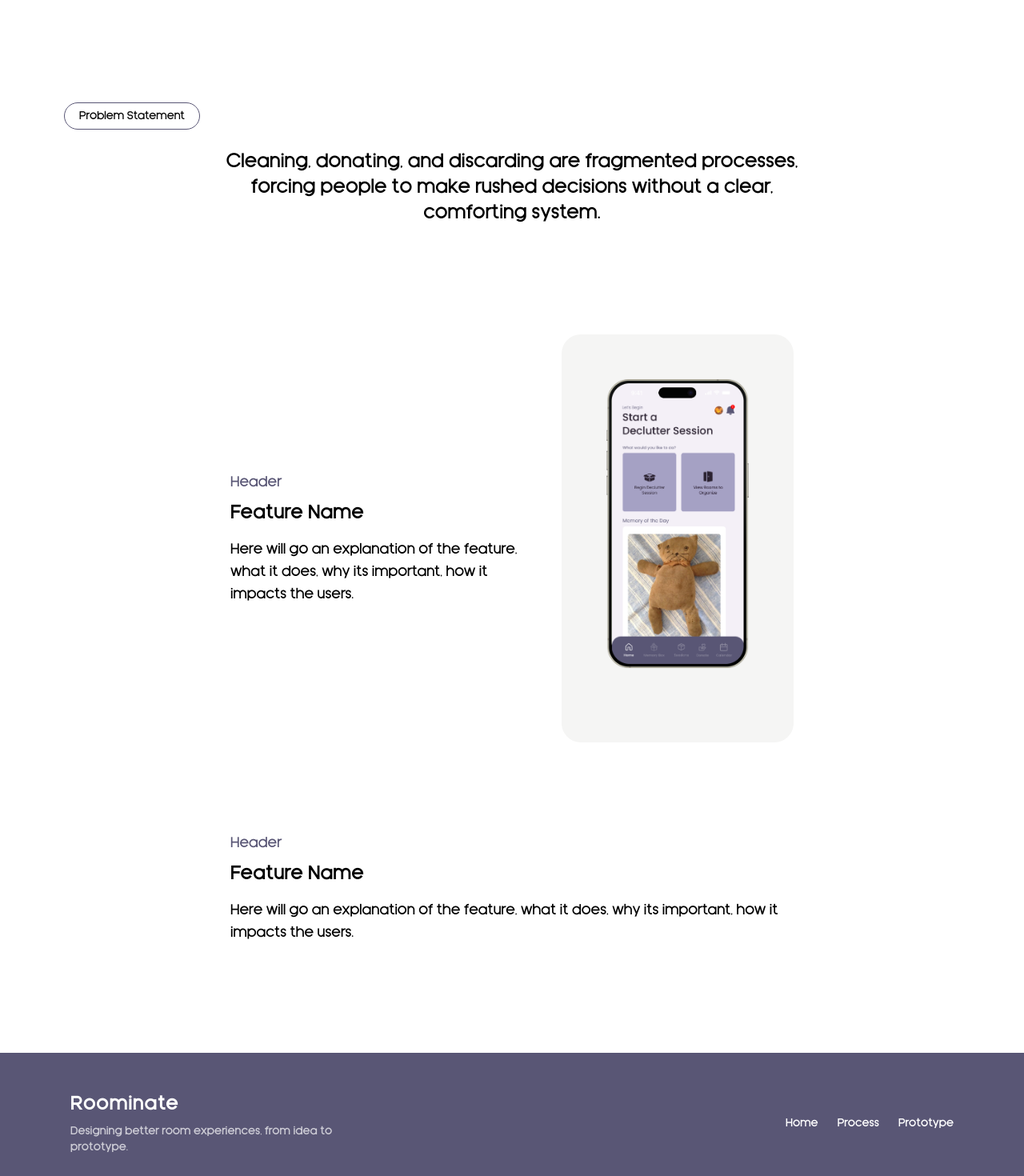
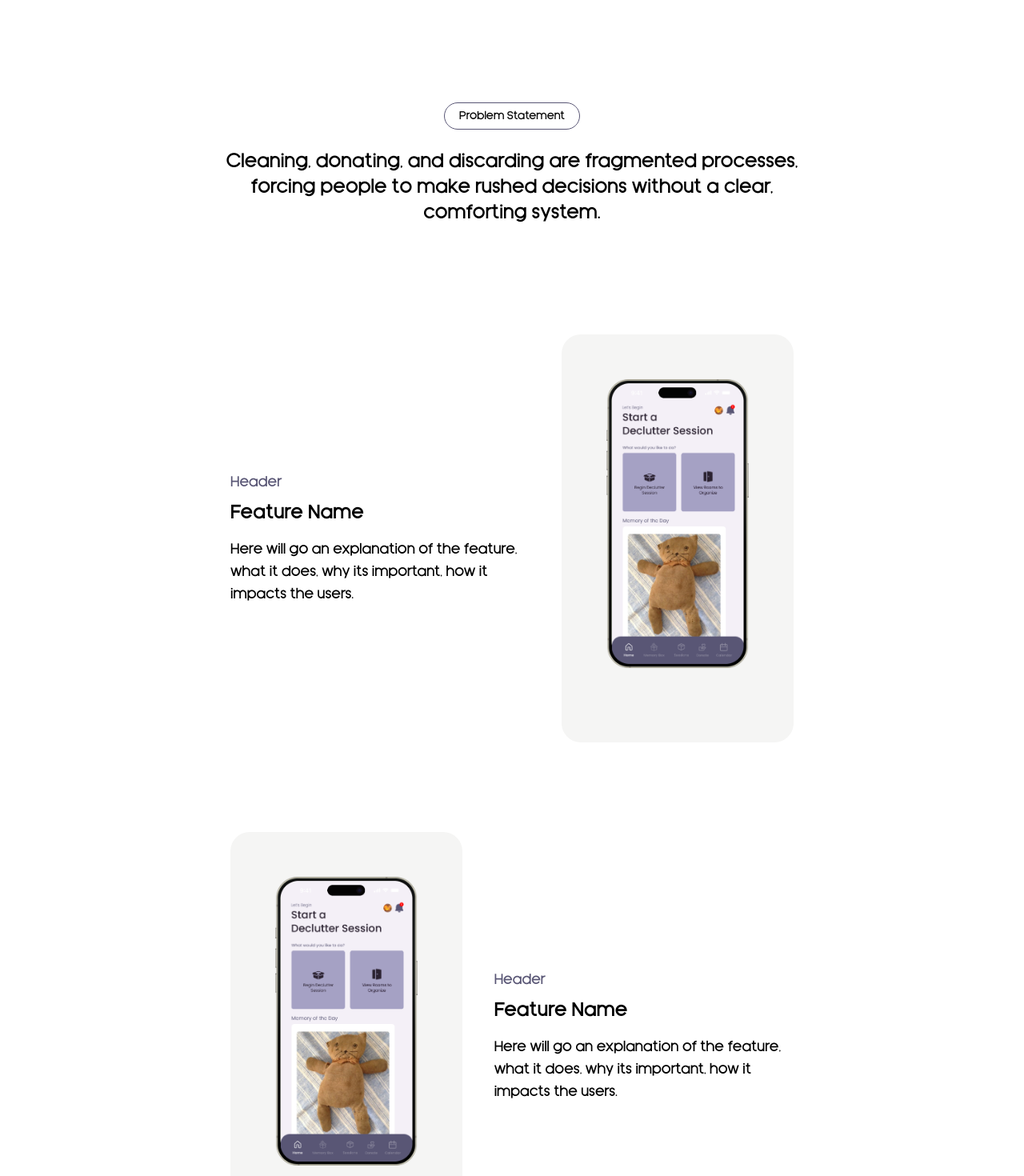
Before and after one commit to harjotsk03/roominate, a Next.js app: page / in a window 1280 px wide. Shown: the part 1000-2470 px from the top of the page at 80% size. Built offline with nearby package versions, Linux system fonts and the light colour scheme.

Commit message:
fix images on desktop

```diff
--- a/components/home/features.tsx
+++ b/components/home/features.tsx
@@ -32,16 +32,19 @@ export default function Features() {
         </div>
       </div>
       <div className="lg:py-14 px-0 lg:px-52 flex flex-col lg:flex-row gap-10 items-center">
-        <div className="lg:visible hidden w-full lg:w-[40vw] h-[450px] lg:h-[510px] overflow-hidden p-14 bg-stone-100 rounded-3xl">
+        {/* Desktop Image */}
+        <div className="hidden lg:block w-full lg:w-[40vw] h-[450px] lg:h-[510px] overflow-hidden p-14 bg-stone-100 rounded-3xl">
           <Image
             src={HomeLandingImage}
             alt="Home"
-            width={320} // px
-            height={200} // px
+            width={320}
+            height={200}
             className="object-contain w-full h-auto"
             priority
           />
         </div>
+
+        {/* Text */}
         <div>
           <p className="text-lg mt-10 lg:mt-0 font-light text-[#595675]">
             Header
@@ -52,12 +55,14 @@ export default function Features() {
             important, how it impacts the users.
           </p>
         </div>
-        <div className="lg:hidden visible w-full lg:w-[40vw] h-[450px] lg:h-[510px] overflow-hidden p-14 bg-stone-100 rounded-3xl">
+
+        {/* Mobile Image */}
+        <div className="block lg:hidden w-full h-[450px] overflow-hidden p-14 bg-stone-100 rounded-3xl">
           <Image
             src={HomeLandingImage}
             alt="Home"
-            width={320} // px
-            height={200} // px
+            width={320}
+            height={200}
             className="object-contain w-full h-auto"
             priority
           />
--- a/components/home/problemSolving.tsx
+++ b/components/home/problemSolving.tsx
@@ -1,7 +1,7 @@
 export default function ProblemSolving() {
   return (
     <div className="relative w-full h-max px-6 lg:px-20 pt-24 lg:pt-40">
-      <div className="px-4.5 py-1.5 rounded-full border border-[#595675] w-max ">
+      <div className="px-4.5 py-1.5 rounded-full border border-[#595675] w-max lg:mx-auto">
         <p className="font-light text-xs lg:text-sm">Problem Statement</p>
       </div>
       <p className="mx-auto lg:w-2/3 mt-6 font-regular lg:text-center text-xl lg:text-2xl">
```
